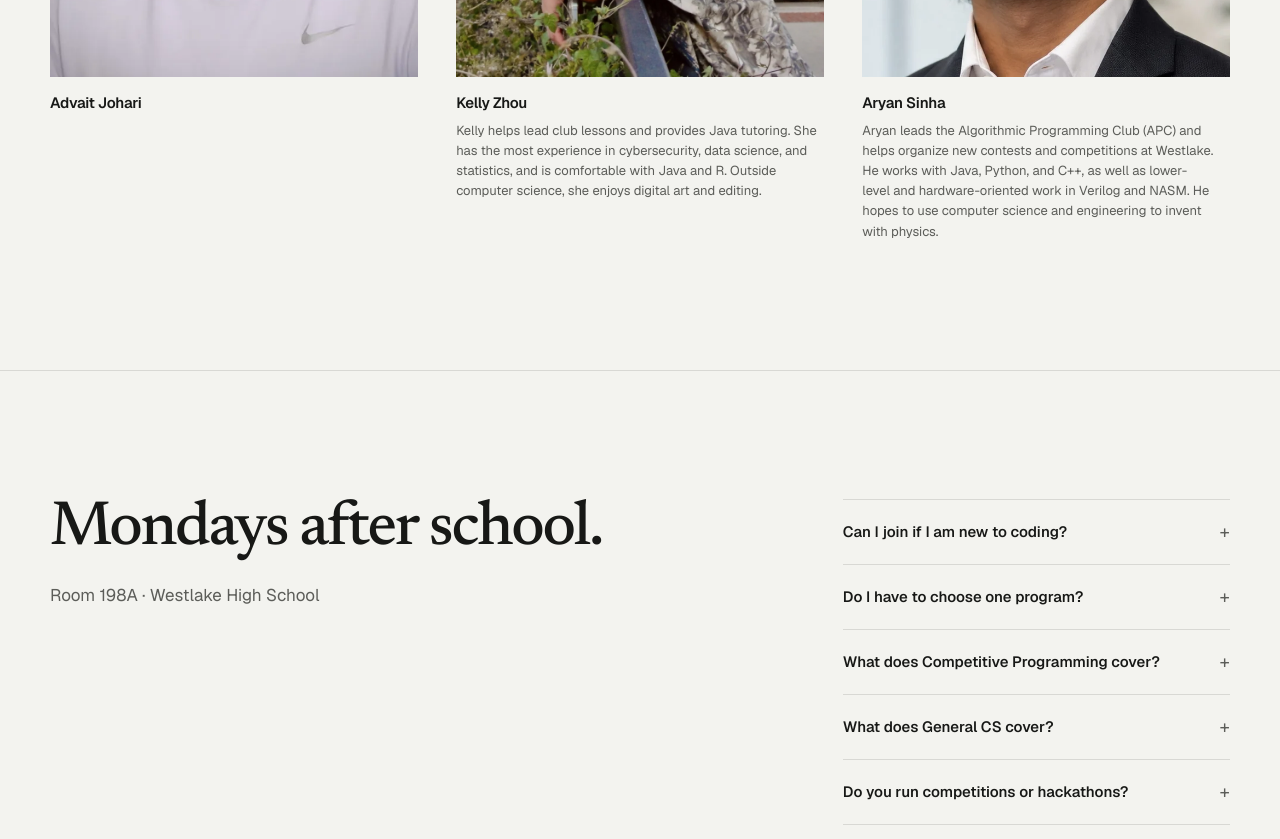
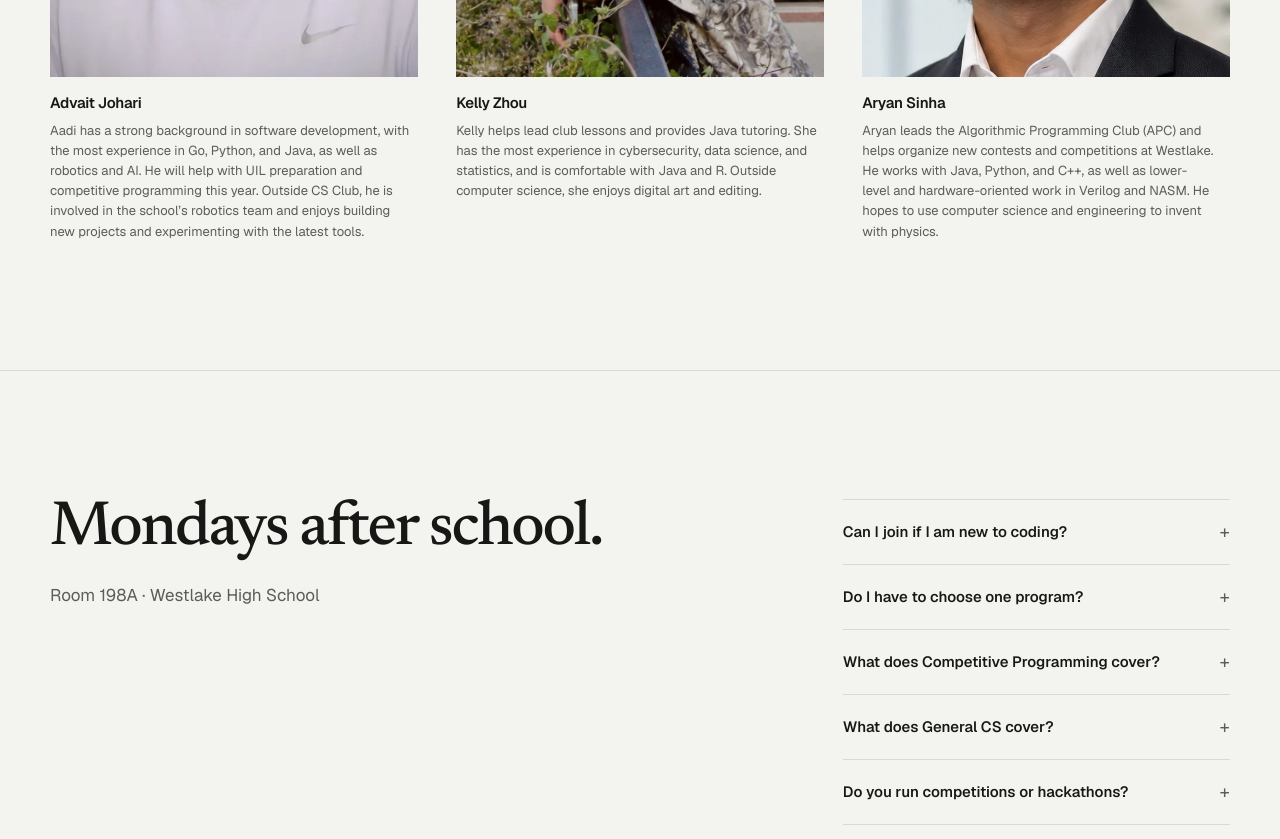
Before and after one commit to Zw96042/cs-website, a React (Vite) app: page / in a window 1280 px wide. Shown: the part 4540-5379 px from the top of the page. Built offline with nearby package versions, Linux system fonts and the light colour scheme.

Commit message:
feat: Add Advait officer biography

```diff
--- a/src/components/OfficersSection.jsx
+++ b/src/components/OfficersSection.jsx
@@ -34,6 +34,7 @@ const officers = [
     width: 624,
     height: 876,
     objectPosition: "50% 38%",
+    bio: "Aadi has a strong background in software development, with the most experience in Go, Python, and Java, as well as robotics and AI. He will help with UIL preparation and competitive programming this year. Outside CS Club, he is involved in the school’s robotics team and enjoys building new projects and experimenting with the latest tools.",
   },
   {
     name: "Kelly Zhou",
```
